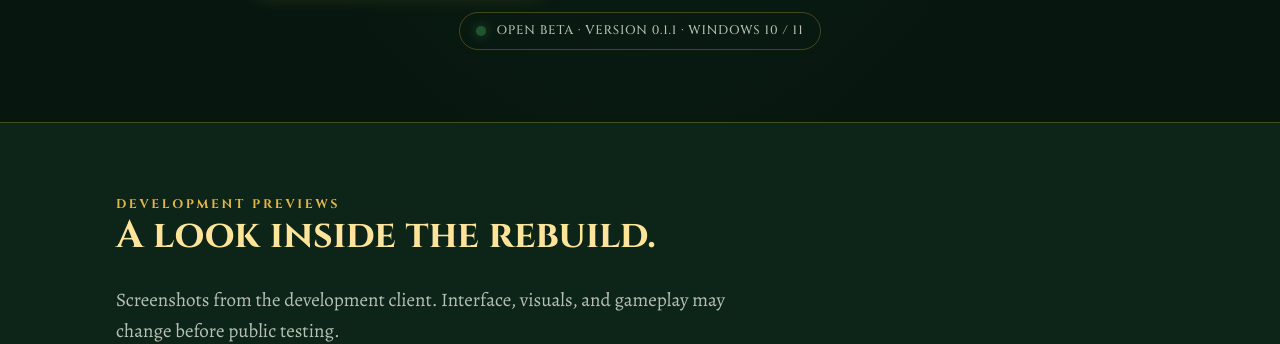
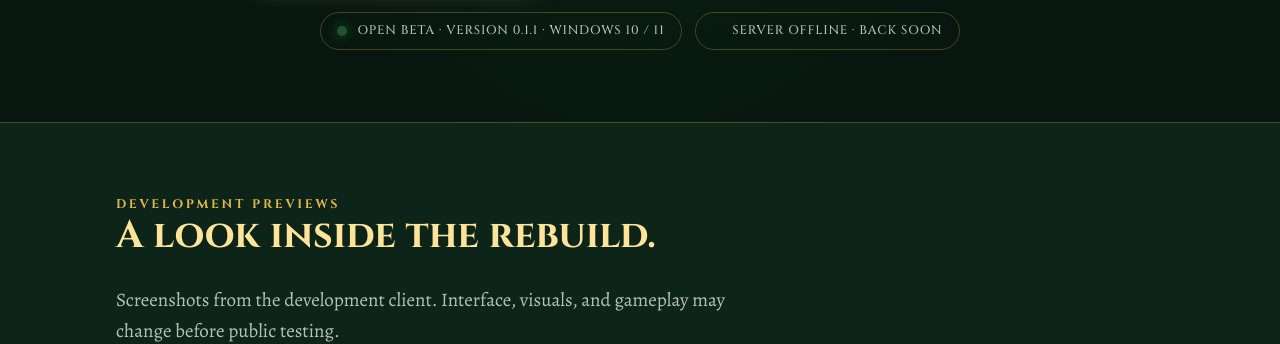
Before and after one commit to lightofzeus/heartofwoodforever, a plain HTML site: page index.html in a window 1280 px wide. Shown: the part 756-1100 px from the top of the page. Drawn offline with nearby package versions, Linux system fonts and the light colour scheme; no server answers.

Commit message:
Live server status pill on the home page
Co-Authored-By: Claude Fable 5.1 <noreply@anthropic.com>

```diff
--- a/index.html
+++ b/index.html
@@ -73,6 +73,9 @@ p{margin:0}
 .hero .cta{display:flex;gap:14px;justify-content:center;flex-wrap:wrap;margin-top:34px}
 .status{display:inline-flex;align-items:center;gap:10px;margin-top:28px;padding:8px 16px;border:1px solid var(--line);border-radius:999px;font-family:var(--font-display);font-size:.78rem;letter-spacing:.14em;text-transform:uppercase;color:var(--fg-muted)}
 .status i{width:10px;height:10px;border-radius:50%;background:var(--leaf);box-shadow:0 0 12px var(--leaf);animation:pulse 2s infinite}
+.status.checking i{background:var(--fg-muted);box-shadow:none;animation:none}
+.status.offline i{background:var(--warn);box-shadow:0 0 12px var(--warn);animation:none}
+.status+.status{margin-left:10px}
 @keyframes pulse{0%,100%{opacity:1}50%{opacity:.35}}
 
 /* bands */
@@ -184,6 +187,7 @@ figcaption{padding:16px 20px;color:var(--fg-muted);font-size:1rem}
     <a class="btn btn-ghost" href="https://discord.gg/57Sj8k3aj" target="_blank" rel="noopener"><svg><use href="#discord"/></svg>Join the Discord</a>
   </div>
   <div class="status"><i></i>Open beta · version 0.1.1 · Windows 10 / 11</div>
+  <div class="status checking" id="server-status" hidden><i></i><span>Checking the server…</span></div>
 </header>
 
 <section class="band band-alt" id="preview" aria-labelledby="preview-heading">
@@ -299,5 +303,25 @@ figcaption{padding:16px 20px;color:var(--fg-muted);font-size:1rem}
   </div>
 </footer>
 
+<script src="assets/config.js"></script>
+<script>
+// Live server status in the hero: GET /api/status on the game server (public, read-only) every minute.
+(() => {
+  const api = (window.HEARTWOOD_API || "").replace(/\/+$/, ""), el = document.getElementById("server-status");
+  if (!api || !el) return;
+  const text = el.querySelector("span"); el.hidden = false;
+  async function check() {
+    const ctl = new AbortController(), t = setTimeout(() => ctl.abort(), 6000);
+    try {
+      const r = await fetch(api + "/api/status", { signal: ctl.signal, cache: "no-store" }); const j = await r.json();
+      if (!j.online) throw new Error("offline");
+      const n = typeof j.players === "number" ? j.players : null;
+      el.className = "status online"; text.textContent = "Server online" + (n === null ? "" : " · " + n + (n === 1 ? " player" : " players") + " in Oakwood");
+    } catch (e) { el.className = "status offline"; text.textContent = "Server offline · back soon"; }
+    finally { clearTimeout(t); }
+  }
+  check(); setInterval(check, 60000);
+})();
+</script>
 </body>
 </html>
```
